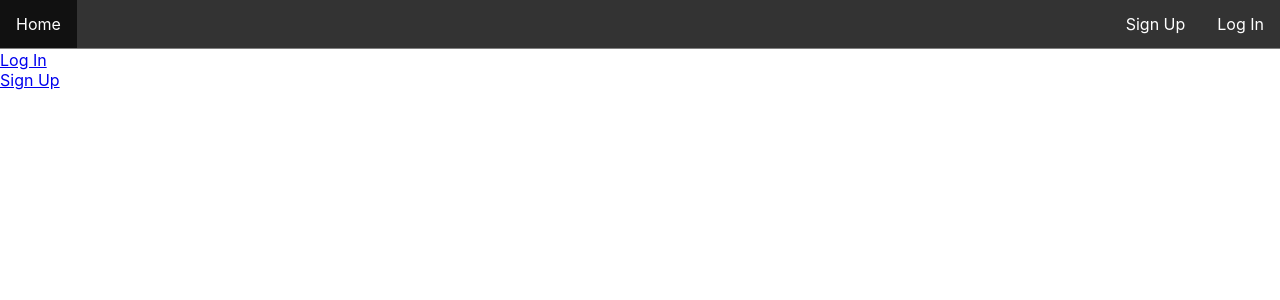
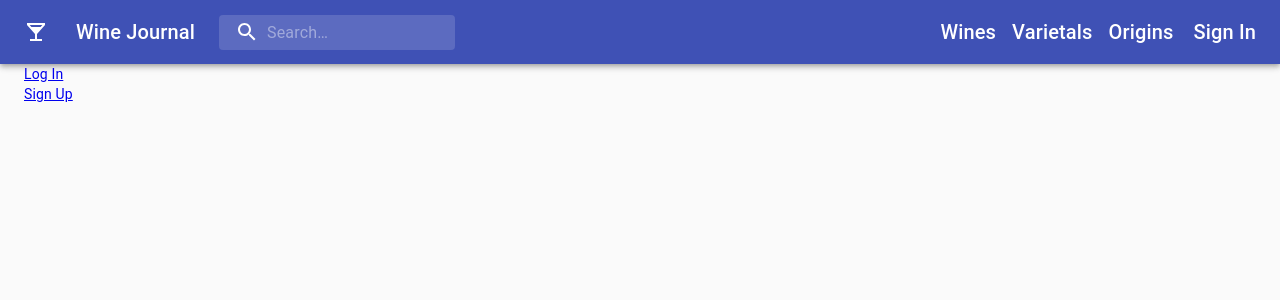
Before and after one commit to mmtakeuchi/wine-client, a React (Create React App) app: page / in a window 1280 px wide. Shown: the top 300 px of the page. Built offline with nearby package versions, Linux system fonts and the light colour scheme; no server answers.

Commit message:
styled navbar and added material ui for styling

```diff
--- a/package.json
+++ b/package.json
@@ -3,6 +3,8 @@
   "version": "0.1.0",
   "private": true,
   "dependencies": {
+    "@material-ui/core": "^4.11.3",
+    "@material-ui/icons": "^4.11.2",
     "@testing-library/jest-dom": "^5.11.4",
     "@testing-library/react": "^11.1.0",
     "@testing-library/user-event": "^12.1.10",
--- a/src/App.css
+++ b/src/App.css
@@ -1,3 +1,3 @@
-.main {
+/* .main {
   margin-top: 50px;
-}
+} */
--- a/src/App.js
+++ b/src/App.js
@@ -9,9 +9,8 @@
 import WineContainer from "./containers/WineContainer";
 import VarietalContainer from "./containers/VarietalContainer";
 import OriginContainer from "./containers/OriginContainer";
-// import WineForm from "./components/WineForm";
-// import VarietalList from "./components/VarietalList";
-// import Varietal from "./components/Varietal";
+import { CssBaseline } from "@material-ui/core";
+import Container from "@material-ui/core/Container";
 
 class App extends Component {
   constructor(props) {
@@ -63,10 +62,12 @@
     console.log(this.state);
     return (
       <div className="main">
+        <CssBaseline />
         <Navbar
           handleLogout={this.handleLogout}
           isLoggedIn={this.state.isLoggedIn}
         />
+        <Container maxWidth="xl">
           <Switch>
             <Route
               path="/wines"
@@ -86,7 +87,10 @@
             <Route
               path="/origins"
               render={(props) => (
-              <OriginContainer {...props} isLoggedIn={this.state.isLoggedIn} />
+                <OriginContainer
+                  {...props}
+                  isLoggedIn={this.state.isLoggedIn}
+                />
               )}
             />
             <Route
@@ -123,6 +127,7 @@
               )}
             />
           </Switch>
+        </Container>
       </div>
     );
   }
--- a/src/components/Navbar.js
+++ b/src/components/Navbar.js
@@ -1,10 +1,111 @@
 import axios from "axios";
 import React from "react";
-import "./Navbar.css";
 import { Link, useHistory } from "react-router-dom";
+import { fade, makeStyles } from "@material-ui/core/styles";
+import AppBar from "@material-ui/core/AppBar";
+import Toolbar from "@material-ui/core/Toolbar";
+import IconButton from "@material-ui/core/IconButton";
+import Button from "@material-ui/core/Button";
+import Typography from "@material-ui/core/Typography";
+import InputBase from "@material-ui/core/InputBase";
+import MenuItem from "@material-ui/core/MenuItem";
+import Menu from "@material-ui/core/Menu";
+import SearchIcon from "@material-ui/icons/Search";
+import LocalBarIcon from "@material-ui/icons/LocalBar";
+import MoreIcon from "@material-ui/icons/MoreVert";
+
+const useStyles = makeStyles((theme) => ({
+  grow: {
+    flexGrow: 1,
+  },
+  menuButton: {
+    marginRight: theme.spacing(2),
+  },
+  title: {
+    display: "none",
+    [theme.breakpoints.up("sm")]: {
+      display: "block",
+    },
+  },
+  linkText: {
+    textDecoration: "none",
+    color: "white",
+    textTransform: "capitalize",
+  },
+  search: {
+    position: "relative",
+    borderRadius: theme.shape.borderRadius,
+    backgroundColor: fade(theme.palette.common.white, 0.15),
+    "&:hover": {
+      backgroundColor: fade(theme.palette.common.white, 0.25),
+    },
+    marginRight: theme.spacing(2),
+    marginLeft: 0,
+    width: "100%",
+    [theme.breakpoints.up("sm")]: {
+      marginLeft: theme.spacing(3),
+      width: "auto",
+    },
+  },
+  searchIcon: {
+    padding: theme.spacing(0, 2),
+    height: "100%",
+    position: "absolute",
+    pointerEvents: "none",
+    display: "flex",
+    alignItems: "center",
+    justifyContent: "center",
+  },
+  inputRoot: {
+    color: "inherit",
+  },
+  inputInput: {
+    padding: theme.spacing(1, 1, 1, 0),
+    // vertical padding + font size from searchIcon
+    paddingLeft: `calc(1em + ${theme.spacing(4)}px)`,
+    transition: theme.transitions.create("width"),
+    width: "100%",
+    [theme.breakpoints.up("md")]: {
+      width: "20ch",
+    },
+  },
+  sectionDesktop: {
+    display: "none",
+    [theme.breakpoints.up("md")]: {
+      display: "flex",
+    },
+  },
+  sectionMobile: {
+    display: "flex",
+    [theme.breakpoints.up("md")]: {
+      display: "none",
+    },
+  },
+}));
 
 const Navbar = (props) => {
   const history = useHistory();
+  console.log(props);
+  const classes = useStyles();
+  const [anchorEl, setAnchorEl] = React.useState(null);
+  const [mobileMoreAnchorEl, setMobileMoreAnchorEl] = React.useState(null);
+
+  const isMenuOpen = Boolean(anchorEl);
+  const isMobileMenuOpen = Boolean(mobileMoreAnchorEl);
+
+  const handleMobileMenuClose = () => {
+    setMobileMoreAnchorEl(null);
+  };
+
+  const handleMenuClose = () => {
+    setAnchorEl(null);
+    handleMobileMenuClose();
+  };
+
+  const handleMobileMenuOpen = (event) => {
+    setMobileMoreAnchorEl(event.currentTarget);
+  };
+
   const handleClick = () => {
     axios
       .post("http://localhost:3001/logout", { withCredentials: true })
@@ -15,45 +116,173 @@
       .catch((error) => console.log(error));
   };
 
+  const handleRouting = (route) => {
+    history.push(`/${route}`);
+  };
+
+  const menuId = "primary-search-account-menu";
+
+  const renderMenu = (props) => {
+    return props ? (
+      <Menu
+        anchorEl={anchorEl}
+        anchorOrigin={{ vertical: "top", horizontal: "right" }}
+        id={menuId}
+        keepMounted
+        transformOrigin={{ vertical: "top", horizontal: "right" }}
+        open={isMenuOpen}
+        onClose={handleMenuClose}
+      >
+        <MenuItem onClick={handleMenuClose}>Logout</MenuItem>
+      </Menu>
+    ) : (
+      <Menu
+        anchorEl={anchorEl}
+        anchorOrigin={{ vertical: "top", horizontal: "right" }}
+        id={menuId}
+        keepMounted
+        transformOrigin={{ vertical: "top", horizontal: "right" }}
+        open={isMenuOpen}
+        onClose={handleMenuClose}
+      >
+        <MenuItem onClick={handleMenuClose}>Sign In</MenuItem>
+        <MenuItem onClick={handleMenuClose}>Login</MenuItem>
+      </Menu>
+    );
+  };
+
+  const mobileMenuId = "primary-search-account-menu-mobile";
+  const renderMobileMenu = (
+    <Menu
+      anchorEl={mobileMoreAnchorEl}
+      anchorOrigin={{ vertical: "top", horizontal: "right" }}
+      id={mobileMenuId}
+      keepMounted
+      transformOrigin={{ vertical: "top", horizontal: "right" }}
+      open={isMobileMenuOpen}
+      onClose={handleMobileMenuClose}
+    >
+      <MenuItem>
+        <IconButton color="inherit" onClick={() => handleRouting("wines")}>
+          Wines
+        </IconButton>
+      </MenuItem>
+      <MenuItem>
+        <IconButton color="inherit" onClick={() => handleRouting("varietals")}>
+          Varietals
+        </IconButton>
+      </MenuItem>
+      <MenuItem>
+        <IconButton color="inherit" onClick={() => handleRouting("origins")}>
+          Origins
+        </IconButton>
+      </MenuItem>
+      <MenuItem>
+        <IconButton color="inherit" onClick={handleClick}>
+          {props.isLoggedIn ? "Logout" : "Sign In"}
+        </IconButton>
+      </MenuItem>
+    </Menu>
+  );
+
   return (
-    <div className="nav">
-      <nav>
-        <ul>
-          <li>
-            <Link to="/" className="home">
-              Home
-            </Link>
-          </li>
+    <div className={classes.grow}>
+      <AppBar position="static">
+        <Toolbar>
+          <IconButton
+            edge="start"
+            className={classes.menuButton}
+            color="inherit"
+            aria-label="open drawer"
+            onClick={() => history.push("/")}
+          >
+            <LocalBarIcon />
+          </IconButton>
+          <Typography className={classes.title} variant="h6" noWrap>
+            Wine Journal
+          </Typography>
+          <div className={classes.search}>
+            <div className={classes.searchIcon}>
+              <SearchIcon />
+            </div>
+            <InputBase
+              placeholder="Search…"
+              classes={{
+                root: classes.inputRoot,
+                input: classes.inputInput,
+              }}
+              inputProps={{ "aria-label": "search" }}
+            />
+          </div>
+          <div className={classes.grow} />
+          <div className={classes.sectionDesktop}>
+            <Button>
+              <Link to="/wines" className={classes.linkText}>
+                <Typography className={classes.title} variant="h6" noWrap>
+                  Wines
+                </Typography>
+              </Link>
+            </Button>
+            <Button>
+              <Link to="/varietals" className={classes.linkText}>
+                <Typography className={classes.title} variant="h6" noWrap>
+                  Varietals
+                </Typography>
+              </Link>
+            </Button>
+            <Button>
+              <Link to="/origins" className={classes.linkText}>
+                <Typography className={classes.title} variant="h6" noWrap>
+                  Origins
+                </Typography>
+              </Link>
+            </Button>
 
-          {props.isLoggedIn ? (
-            <>
-              <li>
-                <Link to="/wines">Wines</Link>
-              </li>
-              <li>
-                <Link to="/varietals">Varietals</Link>
-              </li>
-              <li>
-                <Link to="/origins">Regions</Link>
-              </li>
-              <li className="auth">
-                <Link to="/logout" onClick={handleClick}>
-                  Log Out
-                </Link>
-              </li>
-            </>
-          ) : (
-            <>
-              <li className="auth">
-                <Link to="/login">Log In</Link>
-              </li>
-              <li className="auth">
-                <Link to="/signup">Sign Up</Link>
-              </li>
-            </>
-          )}
-        </ul>
-      </nav>
+            {props.isLoggedIn ? (
+              <IconButton
+                edge="end"
+                aria-label="account of current user"
+                aria-controls={menuId}
+                aria-haspopup="true"
+                // onClick={handleProfileMenuOpen}
+                onClick={handleClick}
+                color="inherit"
+              >
+                <Typography className={classes.title} variant="h6" noWrap>
+                  Logout
+                </Typography>
+              </IconButton>
+            ) : (
+              <IconButton
+                edge="end"
+                aria-label="account of current user"
+                aria-controls={menuId}
+                aria-haspopup="true"
+                // onClick={handleProfileMenuOpen}
+                onClick={() => handleRouting("login")}
+                color="inherit"
+              >
+                <Typography className={classes.title} variant="h6" noWrap>
+                  Sign In
+                </Typography>
+              </IconButton>
+            )}
+          </div>
+          <div className={classes.sectionMobile}>
+            <IconButton
+              aria-label="show more"
+              aria-controls={mobileMenuId}
+              aria-haspopup="true"
+              onClick={handleMobileMenuOpen}
+              color="inherit"
+            >
+              <MoreIcon />
+            </IconButton>
+          </div>
+        </Toolbar>
+      </AppBar>
+      {renderMobileMenu}
+      {renderMenu(props.isLoggedIn)}
     </div>
   );
 };
--- a/src/components/WineList.js
+++ b/src/components/WineList.js
@@ -14,8 +14,7 @@
       <div>
         <Link to="/wines/new">Add Wine</Link>
         <br />
-        <Link to="/varietals">Varietals</Link>
-        <br />
+
         <ul>
           {this.props.wines.length > 0 &&
             this.props.wines.map((wine) => (
--- a/src/containers/WineContainer.js
+++ b/src/containers/WineContainer.js
@@ -6,7 +6,6 @@
 import Wine from "../components/Wine";
 import WineForm from "../components/WineForm";
 import EditWine from "../components/EditWine";
-import OriginList from "../components/OriginList";
 
 class WineContainer extends Component {
   // componentDidMount() {
@@ -22,7 +21,6 @@
     if (this.props.isLoggedIn) {
       return (
         <div>
-          <OriginList />
           {/* <WineList wines={this.props.wines} /> */}
 
           <Switch>
```
Also changed, not shown: 2 other files (tests, documents, lock files or other folders). Lines whose indentation alone changed are shown as unchanged.
